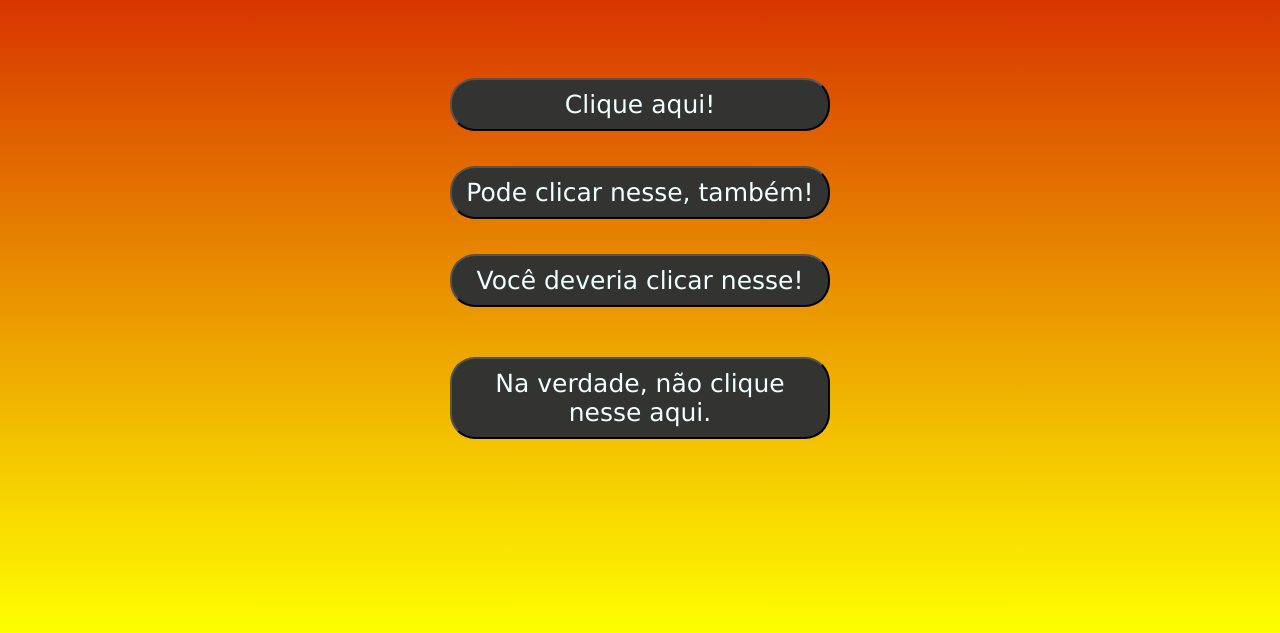
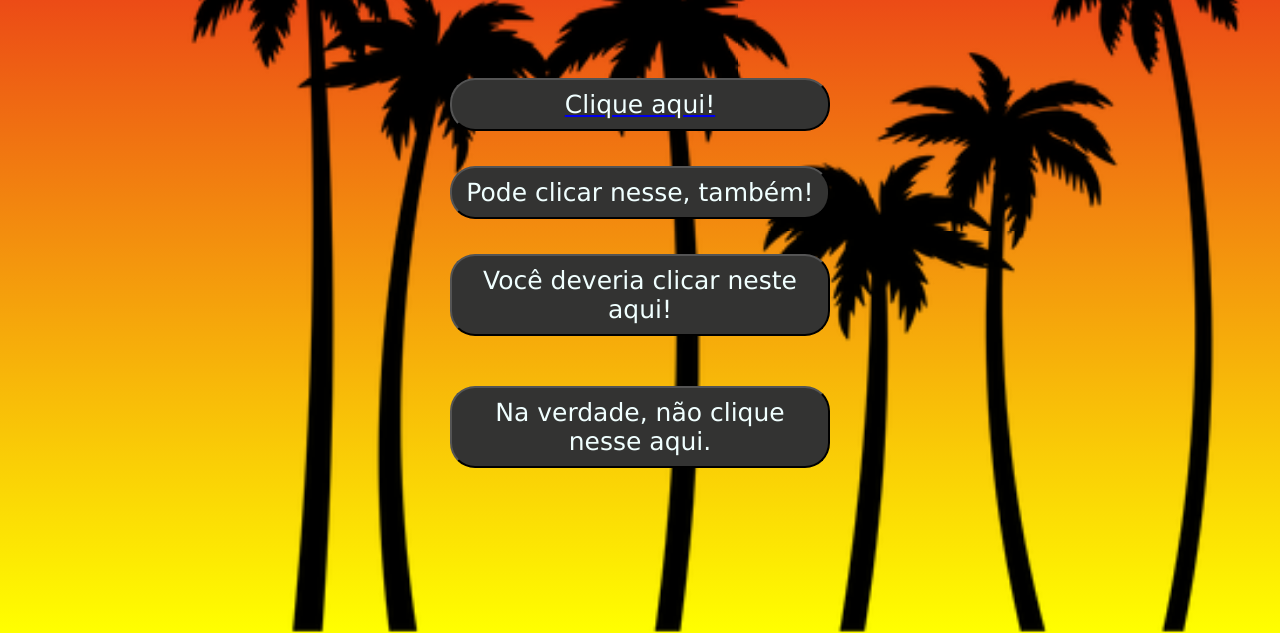
Before and after one commit to TresFatiasDeBolo/siteincriveldemais, a plain HTML site: page index.html in a window 1280 px wide. Shown: the part 167-800 px from the top of the page. Drawn offline with Linux system fonts and the light colour scheme.

Commit message:
Add files via upload

```diff
--- a/estilo.css
+++ b/estilo.css
@@ -1,5 +1,5 @@
-body {
-    background-image: linear-gradient(to bottom, rgb(205, 0, 0), yellow);
+#body {
+    background-image: linear-gradient(to bottom, rgb(231, 28, 28), yellow);
 }
 
 #cliquebotoes {
@@ -23,7 +23,9 @@ body {
     font-family: 'Lucida Sans', 'Lucida Sans Regular', 'Lucida Grande', 'Lucida Sans Unicode', Geneva, Verdana, sans-serif;
     display: block;
     margin-bottom: 35px;
+    text-decoration: none;
 }
+
 
 #botao2 {
     text-align: center;
@@ -73,7 +75,8 @@ body {
 }
 
 #botao4:hover {
-    color: yellow;
+    color: rgb(255, 0, 0);
+    cursor: not-allowed;
 }
 
 #botao3:hover {
@@ -88,6 +91,15 @@ body {
     color: yellow;
 }
 
-@keyframes fade-in{
+@keyframes fadeOut{
+    from {opacity: 100%;}
+    to {opacity: 0%;}
+}
 
+#arvorepreta {
+    position: fixed;
+    bottom: -200;
+    width: 1200px;
+    left: 140;
+    z-index: -200;
 }
--- a/index.html
+++ b/index.html
@@ -5,25 +5,40 @@
     <link rel="stylesheet" href="estilo.css">
     <title>...</title>
 </head>
-<body>
+<body id="body">
 
-    <h1 id="cliquebotoes">Clique em algum destes botões e veja o quê acontece.</h1>
+    <h1 id="cliquebotoes", onclick="document.getElementById('cliquebotoes').innerHTML = 'Você clicou no título...?'">
 
-    <button id="botao1">
-        Clique aqui!
-    </button>
+        Clique em algum destes botões e veja o quê acontece.
+    </h1>
 
-    <button id="botao2">
+    <a href="https://www.youtube.com/@fatiasdepizza", id="linkbotao1">
+
+        <button href id="botao1", onclick="innerHTML = 'Ótima escolha!'", >
+            Clique aqui!
+        </button>
+
+</a>
+
+    <button id="botao2", onclick="document.getElementById('arvorepreta').style.display = 'none'">
+
         Pode clicar nesse, também!
     </button>
 
-    <button id="botao3", onclick="">
-        Você deveria clicar nesse!
+    <button id="botao3">
+        Você deveria clicar neste aqui!
     </button>
 
-    <button id="botao4", onclick="innerHTML = 'Eu falei pra você não clicar!' ">
+    <button id="botao4", onclick="innerHTML = 'Eu falei pra você não clicar!'; document.getElementById('botao1').innerHTML =
+    'Eu falei pra você não clicar!'; document.getElementById('botao2').innerHTML =
+    'Eu falei pra você não clicar!'; document.getElementById('botao3').innerHTML =
+    'Eu falei pra você não clicar!'; document.getElementById('cliquebotoes').innerHTML = 'Eu falei pra você não clicar!'">
         Na verdade, não clique nesse aqui.
     </button>
 
+    <div>
+        <img src="arvorespretas.webp" alt="árvores pretas no fundo", id="arvorepreta">
+    </div>
+
 </body>
 </html>
```
